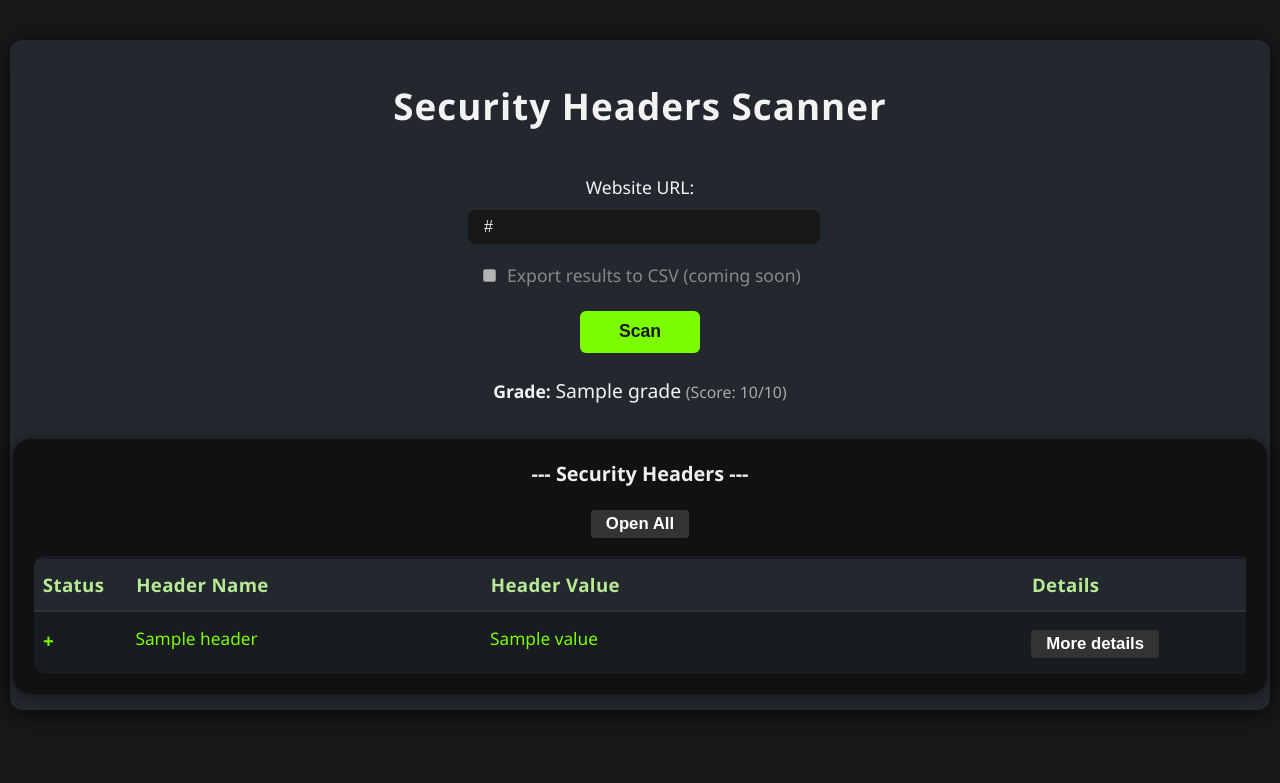
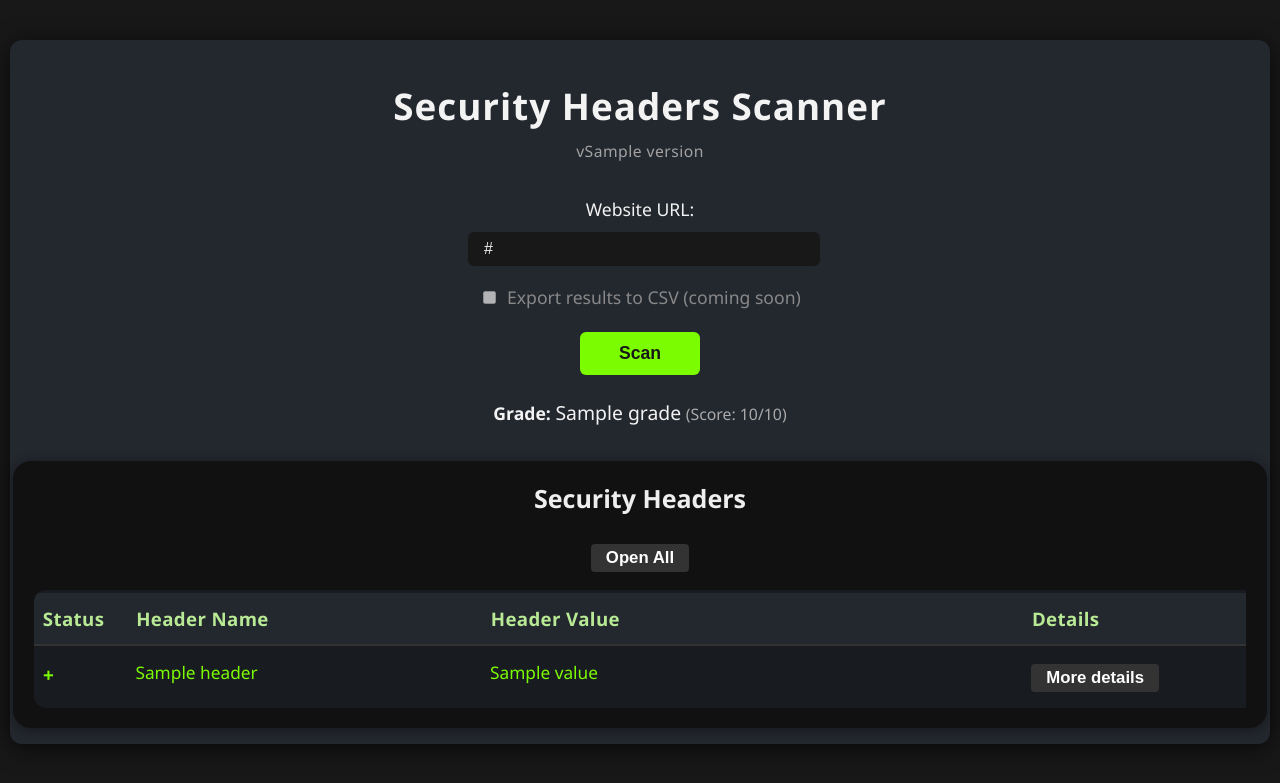
Before and after one commit to Kostek02/Security-Headers-Scanner, a Flask app: template templates/index.html in a window 1280 px wide. Shown: the top 783 px of the page. Run offline with Flask 2, Linux system fonts and the light colour scheme; the template is opened without the code that fills it: most values are stand-ins (such as "Sample title", 1, 10 or a date in 2020).

Commit message:
Update .gitignore to include dev_plan.txt, add version display in web interface, and adjust styles in index.html. Enhance main.py to print version on startup.

```diff
--- a/main.py
+++ b/main.py
@@ -1,6 +1,7 @@
 import argparse
 from src.headerscan import scan_headers, normalize_url, HEADER_EXPLANATIONS, SECURITY_HEADERS
 from src.utils.grading import grade_headers
+from src import VERSION
 
 def scan_url(url):
     url = normalize_url(url)
@@ -41,6 +42,7 @@ def main():
     parser.add_argument('--export-csv', metavar='FILE', help='Export results to CSV file')
     args = parser.parse_args()
 
+    print(f"Security Headers Scanner v{VERSION}\n")
     print(f"Scanning: {args.url}")
     scan = scan_url(args.url)
     if scan['error']:
--- /dev/null
+++ b/src/__init__.py
@@ -0,0 +1 @@
+VERSION = '1.0.0'
--- a/templates/index.html
+++ b/templates/index.html
@@ -22,7 +22,7 @@
         h1 {
             text-align: center;
             font-size: 2.3em;
-            margin-bottom: 1.2em;
+            margin-bottom: 0.3em;
             letter-spacing: 1px;
         }
         form {
@@ -172,6 +172,7 @@
 <body>
     <div class="container">
         <h1 style="text-align:center;">Security Headers Scanner</h1>
+        <div style="text-align:center ; color:#a2a2a2; font-size:0.98em; margin-top:-0.1em; margin-bottom:2.2em; letter-spacing:0.03em;">v{{ version }}</div>
         <form method="post" action="/scan">
             <label for="url">Website URL:</label>
             <input type="text" id="url" name="url" required value="{{ url or '' }}">
@@ -193,7 +194,7 @@
         {% endif %}
         {% if results is not none %}
         <div class="results">
-            <div style="text-align:center; font-size:1.15em; font-weight:bold; margin-bottom:1em;">--- Security Headers ---</div>
+            <div style="text-align:center; font-size:1.45em; font-weight:bold; margin-bottom:1em;">Security Headers</div>
             <div style="text-align:center; margin-bottom:1em;">
                 <button id="toggle-all-btn" class="details-btn" onclick="toggleAllDetails()">Open All</button>
             </div>
--- a/web.py
+++ b/web.py
@@ -1,19 +1,20 @@
 from flask import Flask, render_template, request
 from main import scan_url
+from src import VERSION
 
 app = Flask(__name__)
 
 @app.route('/', methods=['GET'])
 def index():
-    return render_template('index.html', results=None, url=None, error=None)
+    return render_template('index.html', results=None, url=None, error=None, version=VERSION)
 
 @app.route('/scan', methods=['POST'])
 def scan():
     raw_url = request.form.get('url')
     scan = scan_url(raw_url)
     if scan['error']:
-        return render_template('index.html', results=None, url=raw_url, error=scan['error'])
-    return render_template('index.html', results=scan['results'], url=scan['url'], error=None, grade=scan['grade'], score=scan['score'], max_score=scan['max_score'])
+        return render_template('index.html', results=None, url=raw_url, error=scan['error'], version=VERSION)
+    return render_template('index.html', results=scan['results'], url=scan['url'], error=None, grade=scan['grade'], score=scan['score'], max_score=scan['max_score'], version=VERSION)
 
 if __name__ == '__main__':
     app.run(debug=True)
```
Also changed, not shown: 1 other file.
